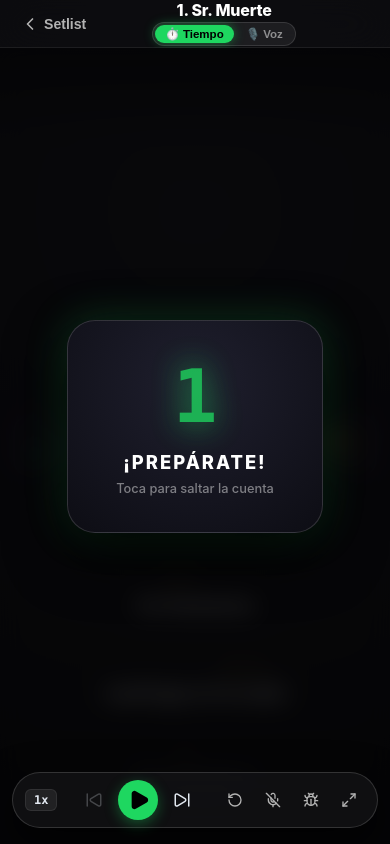
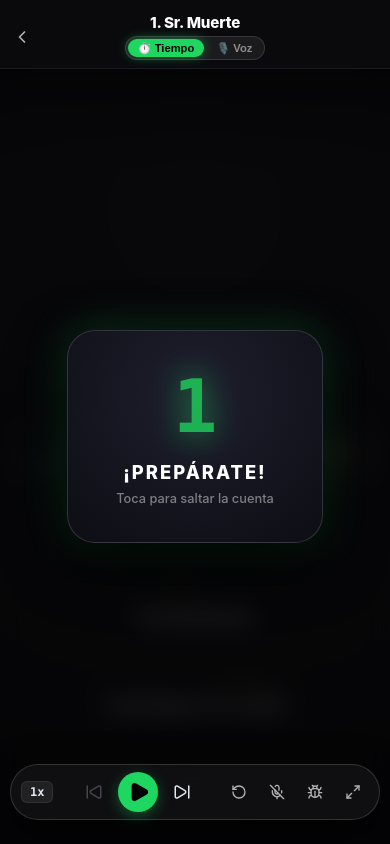
Before and after one commit to SirDaarick/RharuxTP, a React (Vite) app: page / in a window 390 px wide. Both pictures are taken after a click on the button "Iniciar". Built offline with nearby package versions, Linux system fonts and the light colour scheme.

Commit message:
fix: lock viewport and enforce symmetric grid and safe-area insets

```diff
--- a/src/App.tsx
+++ b/src/App.tsx
@@ -202,7 +202,13 @@ export function App() {
     gsap.fromTo(
       mainViewRef.current,
       { opacity: 0, scale: 0.985 },
-      { opacity: 1, scale: 1, duration: 0.35, ease: 'power2.out' }
+      {
+        opacity: 1,
+        scale: 1,
+        duration: 0.35,
+        ease: 'power2.out',
+        clearProps: 'transform',
+      }
     );
   }, [currentScreen]);
 
--- a/src/index.css
+++ b/src/index.css
@@ -39,8 +39,6 @@
 html, body, #root {
   width: 100%;
   height: 100%;
-  height: 100dvh;
-  min-height: -webkit-fill-available;
   overflow: hidden;
   background-color: var(--bg-pure);
   color: var(--text-active);
@@ -48,14 +46,12 @@ html, body, #root {
   -webkit-font-smoothing: antialiased;
 }
 
-/* App Canvas */
+/* App Canvas - Fixed Viewport Barrier against browser address-bar jitter */
 .teleprompter-app-root {
-  width: 100vw;
-  width: 100dvw;
-  height: 100vh;
-  height: 100dvh;
-  min-height: -webkit-fill-available;
-  position: relative;
+  position: fixed;
+  inset: 0;
+  width: 100%;
+  height: 100%;
   background: radial-gradient(circle at 50% 10%, #15151c 0%, #050507 100%);
   overflow: hidden;
 }
@@ -324,11 +320,14 @@ html, body, #root {
 /* Minimalist Top Header */
 .spotify-stage-header {
   flex-shrink: 0;
-  height: 54px;
-  padding: 0 24px;
+  min-height: calc(64px + env(safe-area-inset-top, 0px));
+  padding-top: max(12px, env(safe-area-inset-top, 0px));
+  padding-bottom: 8px;
+  padding-left: max(20px, env(safe-area-inset-left, 0px));
+  padding-right: max(20px, env(safe-area-inset-right, 0px));
   display: flex;
   align-items: center;
-  background: rgba(10, 10, 12, 0.7);
+  background: rgba(10, 10, 12, 0.85);
   backdrop-filter: blur(20px);
   -webkit-backdrop-filter: blur(20px);
   border-bottom: 1px solid var(--border-subtle);
@@ -339,14 +338,15 @@ html, body, #root {
   width: 100%;
   max-width: 1000px;
   margin: 0 auto;
-  display: flex;
+  display: grid;
+  grid-template-columns: 80px 1fr 80px;
   align-items: center;
-  justify-content: space-between;
 }
 
 .btn-back-setlist {
   display: inline-flex;
   align-items: center;
+  justify-content: flex-start;
   gap: 4px;
   background: transparent;
   border: none;
@@ -354,9 +354,10 @@ html, body, #root {
   font-size: 0.88rem;
   font-weight: 700;
   cursor: pointer;
-  padding: 4px 8px;
-  border-radius: 6px;
+  padding: 6px 8px;
+  border-radius: 8px;
   transition: all 0.15s ease;
+  width: fit-content;
 }
 
 .btn-back-setlist:hover {
@@ -368,7 +369,10 @@ html, body, #root {
   display: flex;
   flex-direction: column;
   align-items: center;
-  gap: 2px;
+  justify-content: center;
+  gap: 4px;
+  width: 100%;
+  text-align: center;
 }
 
 .header-song-title {
@@ -377,6 +381,11 @@ html, body, #root {
   color: #ffffff;
   letter-spacing: -0.2px;
   line-height: 1.2;
+  text-align: center;
+  white-space: nowrap;
+  overflow: hidden;
+  text-overflow: ellipsis;
+  max-width: min(340px, 50vw);
 }
 
 /* Mode Selector Switch */
@@ -891,11 +900,11 @@ html, body, #root {
    3. FLOATING GLASSMORPHISM CONTROLS DOCK
    ========================================================================== */
 .spotify-controls-floating-dock {
-  position: fixed;
-  bottom: calc(22px + env(safe-area-inset-bottom, 0px));
+  position: absolute;
+  bottom: max(20px, calc(16px + env(safe-area-inset-bottom, 0px)));
   left: 50%;
   transform: translateX(-50%);
-  width: min(90vw, 760px);
+  width: min(92vw, 760px);
   height: 60px;
   background: var(--bg-glass);
   backdrop-filter: blur(24px);
@@ -1279,7 +1288,7 @@ html, body, #root {
 /* Mobile Phones (<= 640px) */
 @media (max-width: 640px) {
   .setlist-view-container {
-    padding: 20px 14px 70px 14px;
+    padding: calc(16px + env(safe-area-inset-top, 0px)) 14px calc(70px + env(safe-area-inset-bottom, 0px)) 14px;
     gap: 20px;
   }
 
@@ -1312,13 +1321,34 @@ html, body, #root {
     font-size: 0.98rem;
   }
 
+  .header-inner-row {
+    grid-template-columns: 50px 1fr 50px;
+  }
+
+  .btn-back-setlist {
+    padding: 6px 2px;
+  }
+
+  .btn-back-label {
+    display: none;
+  }
+
   .spotify-stage-header {
-    height: 48px;
-    padding: 0 12px;
+    min-height: calc(62px + env(safe-area-inset-top, 0px));
+    padding-top: max(14px, env(safe-area-inset-top, 0px));
+    padding-bottom: 8px;
+    padding-left: max(10px, env(safe-area-inset-left, 0px));
+    padding-right: max(10px, env(safe-area-inset-right, 0px));
   }
 
   .header-song-title {
-    font-size: 1rem;
+    font-size: 0.95rem;
+    max-width: 210px;
+  }
+
+  .mode-pill {
+    font-size: 0.7rem;
+    padding: 2.5px 10px;
   }
 
   .metronome-bpm {
@@ -1334,19 +1364,19 @@ html, body, #root {
   }
 
   .prompter-top-spacer {
-    height: calc(50dvh - 28px);
+    height: calc(46dvh - 30px);
   }
 
   .prompter-bottom-spacer {
-    height: calc(50dvh + 80px + env(safe-area-inset-bottom, 0px));
+    height: calc(50dvh + 90px + env(safe-area-inset-bottom, 0px));
   }
 
   .spotify-controls-floating-dock {
-    width: calc(100vw - 24px);
+    width: calc(100vw - 20px);
     max-width: 440px;
-    bottom: calc(16px + env(safe-area-inset-bottom, 0px));
+    bottom: max(24px, calc(18px + env(safe-area-inset-bottom, 0px)));
     height: 56px;
-    padding: 0 12px;
+    padding: 0 10px;
     z-index: 50;
   }
 
```
